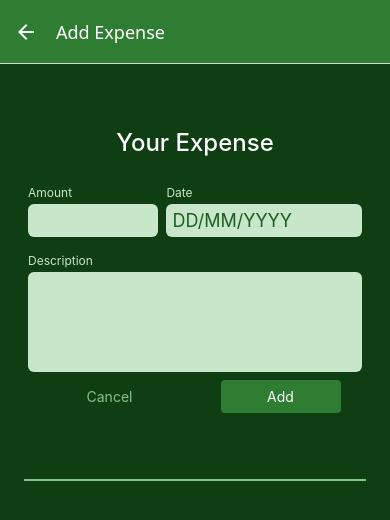
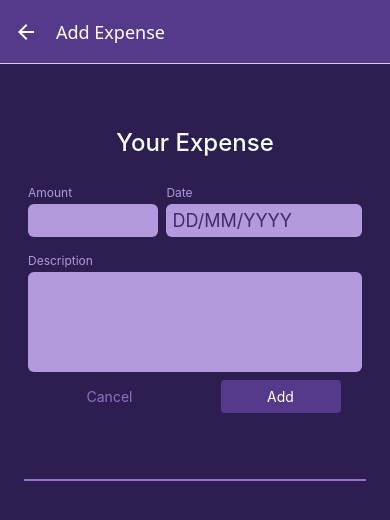
Before and after one commit to ViktoriiaHV/expense-tracker, a React Native app: screen /ManageExpense in a window 390 px wide. Shown: the top 520 px of the page. Built offline with nearby package versions, Linux system fonts and the light colour scheme; no server answers.

Commit message:
loader & errors

```diff
--- /dev/null
+++ b/components/UI/ErrorOverlay.tsx
@@ -0,0 +1,39 @@
+import { Text, View, StyleSheet } from "react-native";
+
+import Button from "./Button";
+import { GlobalStyles } from "../../constants/styles";
+
+type ErrorOverlayProps = {
+  message: string;
+  onConfirm: () => void
+};
+
+const ErrorOverlay = ({ message, onConfirm }: ErrorOverlayProps) => {
+  return (
+    <View style={styles.container}>
+      <Text style={[styles.text, styles.title]}>An error occured</Text>
+      <Text style={styles.text}>{message}</Text>
+      <Button onPress={onConfirm}>Ok</Button>
+    </View>
+  );
+};
+export default ErrorOverlay;
+
+const styles = StyleSheet.create({
+  container: {
+    flex: 1,
+    justifyContent: "center",
+    alignItems: "center",
+    padding: 24,
+    backgroundColor: GlobalStyles.colors.primary700,
+  },
+  text: {
+    textAlign: 'center',
+    marginBottom: 8,
+    color: '#fff'
+  },
+  title: {
+    fontSize: 20,
+    fontWeight: 'bold'
+  },
+});
--- /dev/null
+++ b/components/UI/Loader.tsx
@@ -0,0 +1,21 @@
+import { ActivityIndicator, StyleSheet, View } from "react-native"
+
+import { GlobalStyles } from "../../constants/styles";
+
+const Loader = () => {
+  return <View style={styles.container}>
+    <ActivityIndicator size='large' color='#fff' />
+  </View>
+}
+
+export default Loader;
+
+const styles = StyleSheet.create({
+  container: {
+    flex: 1,
+    justifyContent: 'center',
+    alignItems: 'center',
+    padding: 24,
+    backgroundColor: GlobalStyles.colors.primary700
+  }
+})
--- a/constants/styles.ts
+++ b/constants/styles.ts
@@ -1,17 +1,17 @@
 export const GlobalStyles = {
   colors: {
-    primary50: '#E8F5E9',  // Very light green
-    primary100: '#C8E6C9',
-    primary200: '#81C784',
-    primary400: '#388E3C',
-    primary500: '#2E7D32', // Deep green
-    primary700: '#1B5E20',
-    primary800: '#0E3E12',
-    accent500: '#FFD54F',  // Warm yellow accent
-    error50: '#FFEBEE',
-    error500: '#D32F2F',  // Red for errors
-    gray500: '#616161',
-    gray700: '#424242',
+    primary50: '#d5c8f0',  // Soft lavender
+    primary100: '#b39adc',
+    primary200: '#9172c5',
+    primary400: '#6c4ea3',  // Rich deep purple
+    primary500: '#55398a',
+    primary700: '#3f2a6c',
+    primary800: '#2c1e50',
+    accent500: '#e0b654',  // Warm golden yellow
+    error50: '#e9a2b3',
+    error500: '#8c4a5d',  // Deep berry red
+    gray500: '#453e4f',  // Soft charcoal
+    gray700: '#2f2938',
   },
   pressedButton: {
     opacity: 0.75
--- a/navigation/ExpensesOverview.tsx
+++ b/navigation/ExpensesOverview.tsx
@@ -1,10 +1,12 @@
 import { Ionicons } from "@expo/vector-icons";
 import { createBottomTabNavigator } from "@react-navigation/bottom-tabs";
-import { AxiosResponse } from "axios";
-import { useEffect } from "react";
+import { AxiosError, AxiosResponse } from "axios";
+import { useEffect, useState } from "react";
 
 import { fetchExpenses } from "../api/api";
+import ErrorOverlay from "../components/UI/ErrorOverlay";
 import IconButton from "../components/UI/IconButton";
+import Loader from "../components/UI/Loader";
 import { GlobalStyles } from "../constants/styles";
 import AllExpenses from "../screens/AllExpenses";
 import RecentExpenses from "../screens/RecentExpenses";
@@ -21,21 +23,44 @@ const BottomTabs = createBottomTabNavigator<
 
 function ExpensesOverview() {
   const { setFetchedExpenses } = useExpenses();
+  const [isLoading, setIsLoading] = useState(false);
+  const [error, setError] = useState<null | string>(null);
 
   useEffect(() => {
     const fetchAllExpenses = async () => {
+      try {
+        setIsLoading(true);
         const res: AxiosResponse<
           Record<string, { amount: number; date: string; description: string }>
         > = await fetchExpenses();
+        if (res.status !== 200) {
+          throw Error(
+            "Oops, we filed to fetch your expenses. Please try again"
+          );
+        }
 
         const data: Expense[] = Object.keys(res.data).map((currKey) => {
           const { amount, date, description } = res.data[currKey];
           return { id: currKey, date: new Date(date), amount, description };
         });
         setFetchedExpenses(data);
+      } catch (e) {
+        const message = (e as AxiosError).message;
+        setError(message);
+      } finally {
+        setIsLoading(false);
+      }
     };
     fetchAllExpenses();
-  }, [setFetchedExpenses]);
+  }, []);
+
+  if (isLoading) {
+    return <Loader />;
+  }
+
+  if (error) {
+    return <ErrorOverlay message={error} onConfirm={() => {}} />;
+  }
 
   return (
     <BottomTabs.Navigator
--- a/screens/ManageExpense.tsx
+++ b/screens/ManageExpense.tsx
@@ -1,8 +1,9 @@
-import { useLayoutEffect } from "react";
+import { useLayoutEffect, useState } from "react";
 import { StyleSheet, View } from "react-native";
 
 import { createExpense, deleteExpense, editExpense } from "../api/api";
 import IconButton from "../components/UI/IconButton";
+import Loader from "../components/UI/Loader";
 import ExpenseForm from "../components/manage-expense/ExpenseForm";
 import { GlobalStyles } from "../constants/styles";
 import { useExpenses } from "../store/expenses-context/ExpensesContext";
@@ -12,6 +13,7 @@ import { ManageExpenseProps } from "../types/navigation.types";
 function ManageExpense({ route, navigation }: ManageExpenseProps) {
   const editedExpenseId = route.params?.id;
   const isEditing = !!editedExpenseId;
+  const [isLoading, setIsLoading] = useState(false);
 
   const { removeExpense, addExpense, updateExpense, expenses } = useExpenses();
 
@@ -27,6 +29,7 @@ function ManageExpense({ route, navigation }: ManageExpenseProps) {
     if (!isEditing) {
       return;
     }
+    setIsLoading(true);
     await deleteExpense(editedExpenseId);
     removeExpense(editedExpenseId);
     navigation.goBack();
@@ -35,6 +38,7 @@ function ManageExpense({ route, navigation }: ManageExpenseProps) {
   const handleCancel = () => navigation.goBack();
 
   const handleConfirm = async (expenseData: ExpenseInput | Expense) => {
+    setIsLoading(true);
     if (isEditing && "id" in expenseData) {
       await editExpense(expenseData.id, expenseData);
       updateExpense(expenseData);
@@ -46,6 +50,10 @@ function ManageExpense({ route, navigation }: ManageExpenseProps) {
     }
     navigation.goBack();
   };
+
+  if (isLoading) {
+    return <Loader />;
+  }
 
   return (
     <View style={styles.container}>
```
Lines whose indentation alone changed are shown as unchanged.
